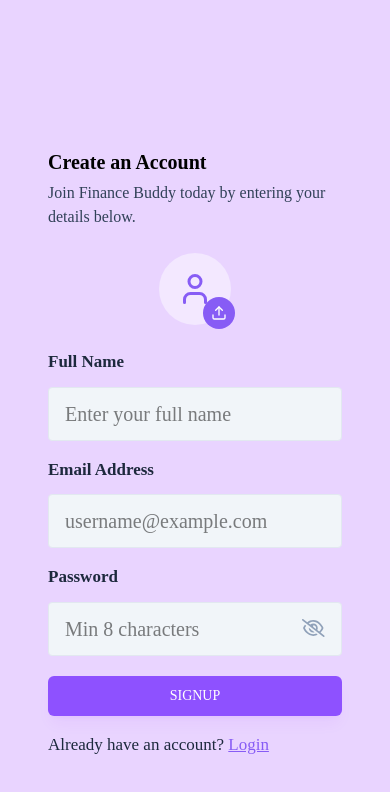
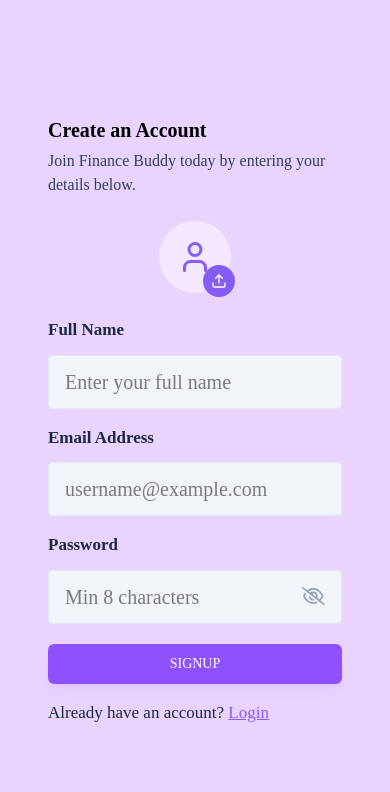
Before and after one commit to sethiDevansh/Finance-Buddy, a React (Vite) app in the folder frontend/: page /signUp in a window 390 px wide. Shown: the top 792 px of the page. Built offline with nearby package versions, Linux system fonts and the light colour scheme.

Commit message:
changes done in signup for mobile phone

```diff
--- a/frontend/src/pages/Auth/SignUp.jsx
+++ b/frontend/src/pages/Auth/SignUp.jsx
@@ -84,7 +84,7 @@
             Finance Buddy
         </h2> */}
 
-        <h3 className='text-xl font-semibold text-black mt-18'>Create an Account</h3>
+        <h3 className='text-xl font-semibold text-black mt-10'>Create an Account</h3>
         <p className='text-md text-slate-700 mt-[5px] mb-6'>
           Join Finance Buddy today by entering your details below.
         </p>
```
